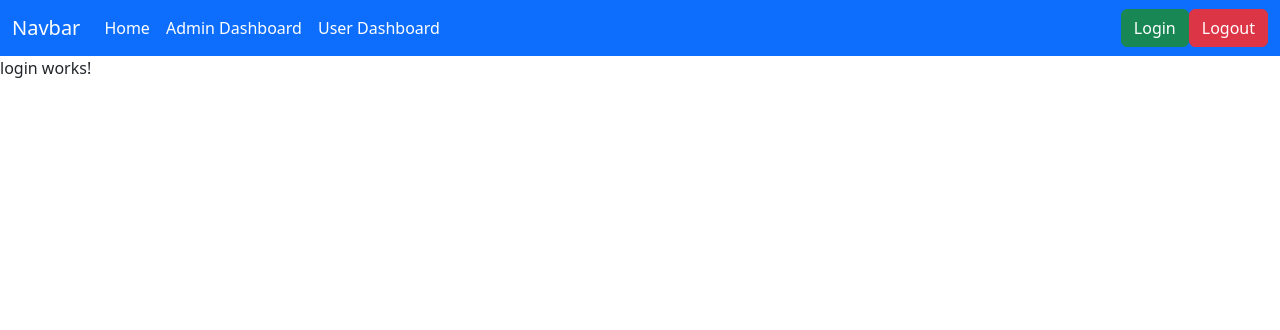
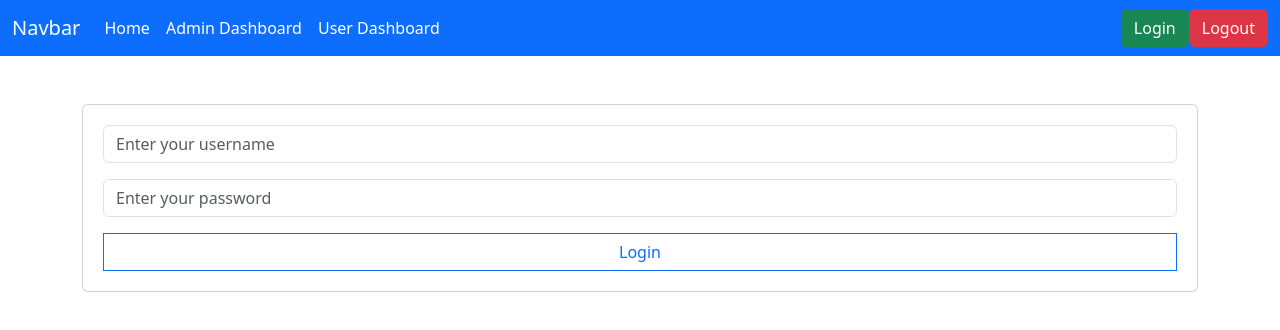
Before and after one commit to kunal2604/trishopui, an Angular app: page /login in a window 1280 px wide. Shown: the top 330 px of the page. Built offline with nearby package versions, Linux system fonts and the light colour scheme.

Commit message:
Login Form

```diff
--- a/src/app/admin/admin.component.html
+++ b/src/app/admin/admin.component.html
@@ -1 +1,5 @@
-<p>admin works!</p>
+<div class="container mt-5">
+    <div class="card text-center" style="color: green; padding: 20px;">
+        <h1>You are Admin</h1>
+    </div>
+</div>
--- a/src/app/home/home.component.html
+++ b/src/app/home/home.component.html
@@ -1,5 +1,5 @@
 <div class="container mt-5">
-    <div class="card" style="padding: 20px;">
+    <div class="card text-center" style="padding: 20px;">
         <h1>This is homepage !!</h1>
     </div>
 </div>
--- a/src/app/login/login.component.html
+++ b/src/app/login/login.component.html
@@ -1 +1,24 @@
-<p>login works!</p>
+<div class="container mt-5">
+    <div class="card" style="padding: 20px;">
+        <form #loginForm="ngForm" (ngSubmit)="login(loginForm)">
+            <input type="text"
+            ngModel
+            name="userName"
+            id="userName"
+            placeholder="Enter your username"
+            class="form-control mb-3"
+            >
+            <input type="password"
+            ngModel
+            name="userPassword"
+            id="userPassword"
+            placeholder="Enter your password"
+            class="form-control mb-3"
+            >
+            <input type="submit"
+            value="Login"
+            class="btn btn-outline-primary form-control rounded-0"
+            >
+        </form>
+    </div>
+</div>
--- a/src/app/login/login.component.ts
+++ b/src/app/login/login.component.ts
@@ -1,12 +1,17 @@
 import { Component } from '@angular/core';
+import { FormsModule } from '@angular/forms';
 
 @Component({
   selector: 'app-login',
   standalone: true,
-  imports: [],
+  imports: [FormsModule],
   templateUrl: './login.component.html',
   styleUrl: './login.component.css'
 })
 export class LoginComponent {
 
+  login(loginForm: any) {
+    console.log("Form is submitted.");
+    console.log(loginForm.value);
+  }
 }
--- a/src/app/user/user.component.html
+++ b/src/app/user/user.component.html
@@ -1 +1,5 @@
-<p>user works!</p>
+<div class="container mt-5">
+    <div class="card text-center" style="color: red; padding: 20px;">
+        <h1>You are User</h1>
+    </div>
+</div>
```
